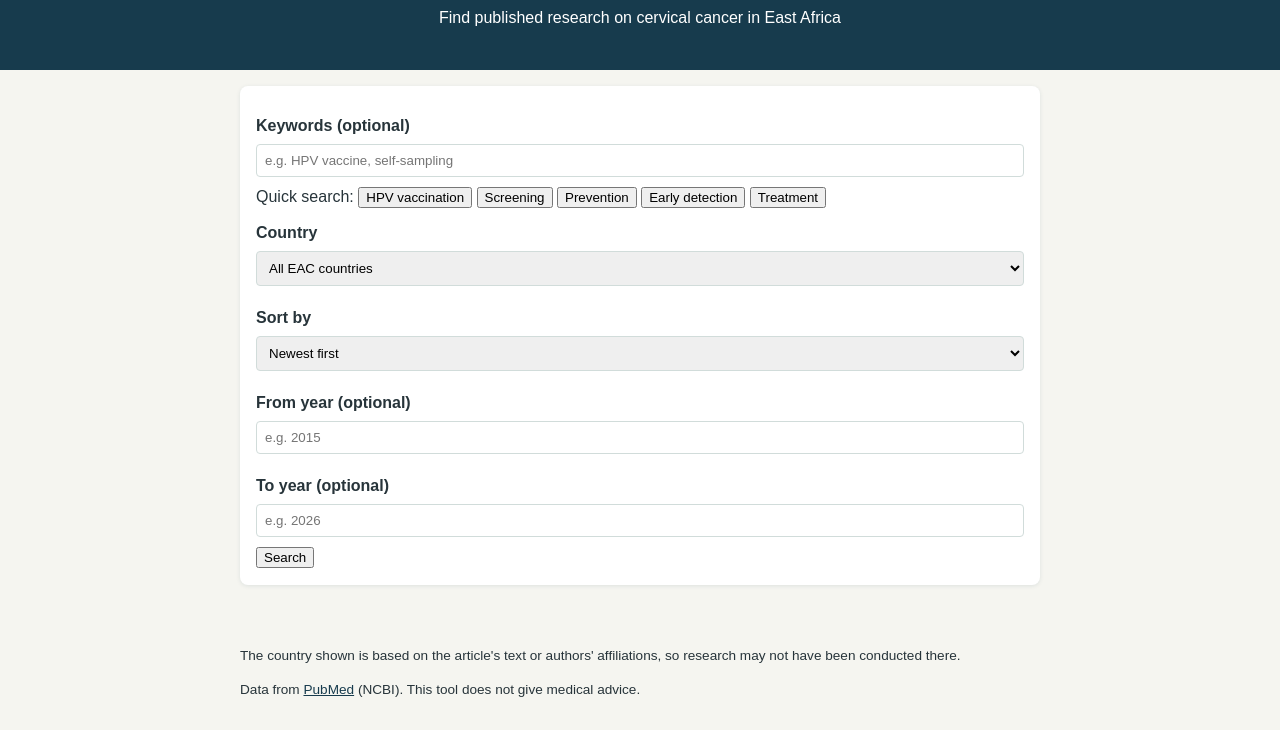
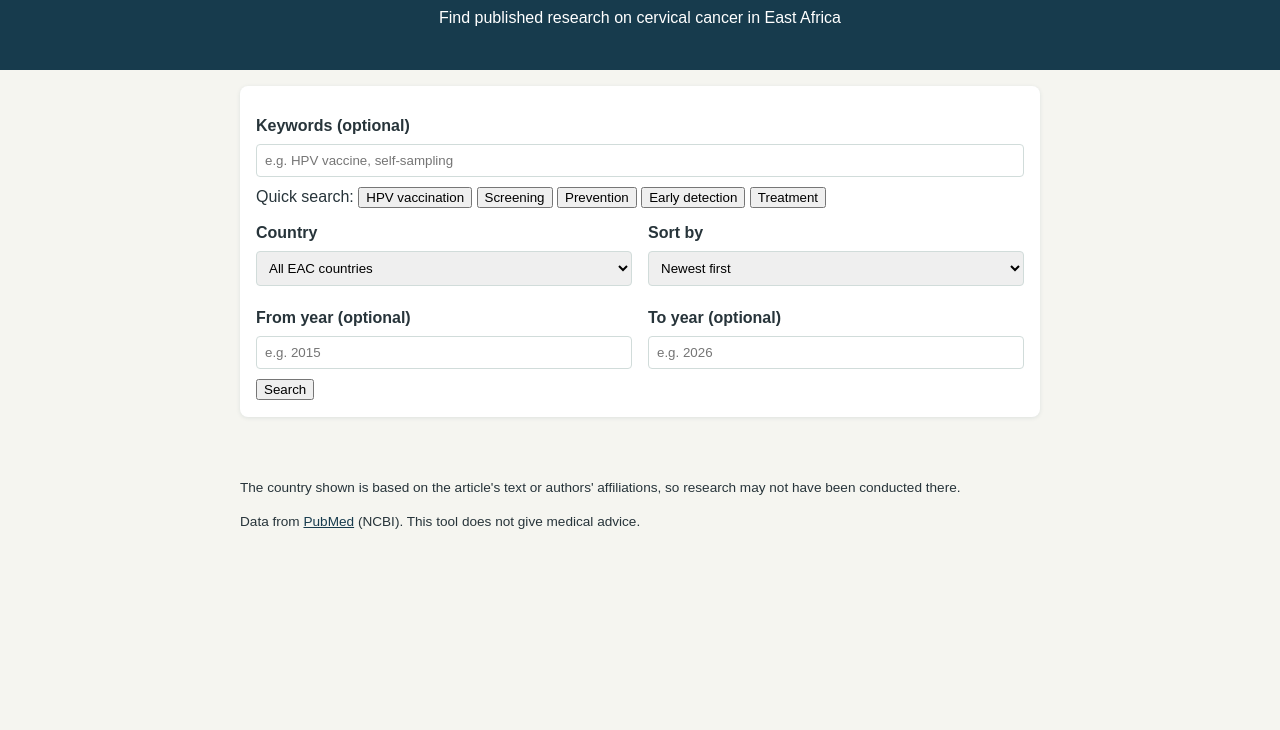
Before and after one commit to amtoha-prog/cervical_cancer_research_finder, a website: page public/index.html in a window 1280 px wide. Shown: the part 109-839 px from the top of the page. After the commit the page ends 800 px from the top, so only its background shows below. Drawn offline with Linux system fonts and the light colour scheme.

Commit message:
Styling show filters

```diff
--- a/public/style.css
+++ b/public/style.css
@@ -59,9 +59,16 @@ select {
   border-radius: 4px;
   box-sizing: border-box;
 }
+.filters {
+  display: grid;
+  grid-template-columns: 1fr 1fr;
+  gap: 0 16px;
+}
 
 input:focus,
-select:focus {
+button:focus-visible
+select:focus,
+a:focus-visible {
   outline: 2px solid #4C9290;
   outline-offset: 2px;
 }
```
